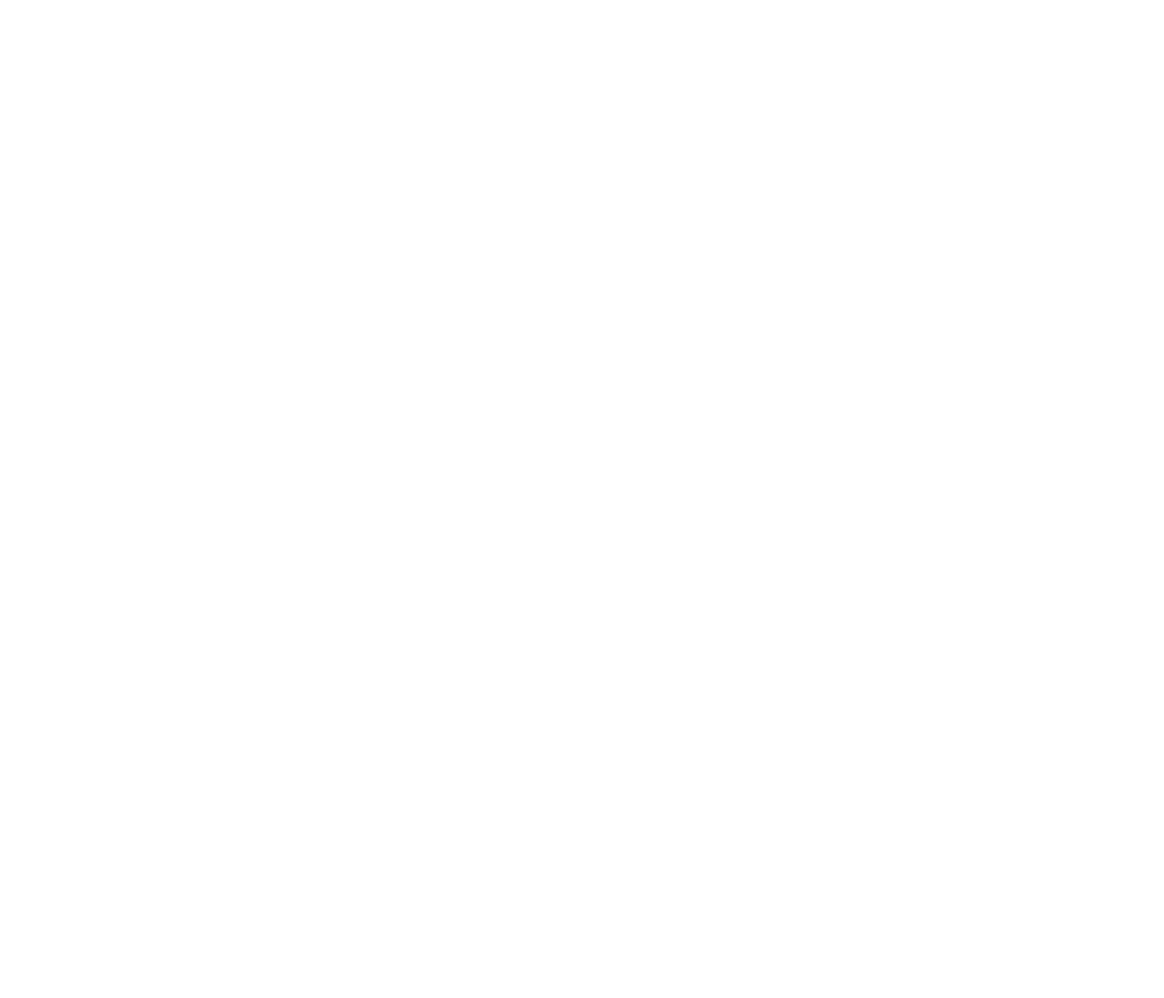
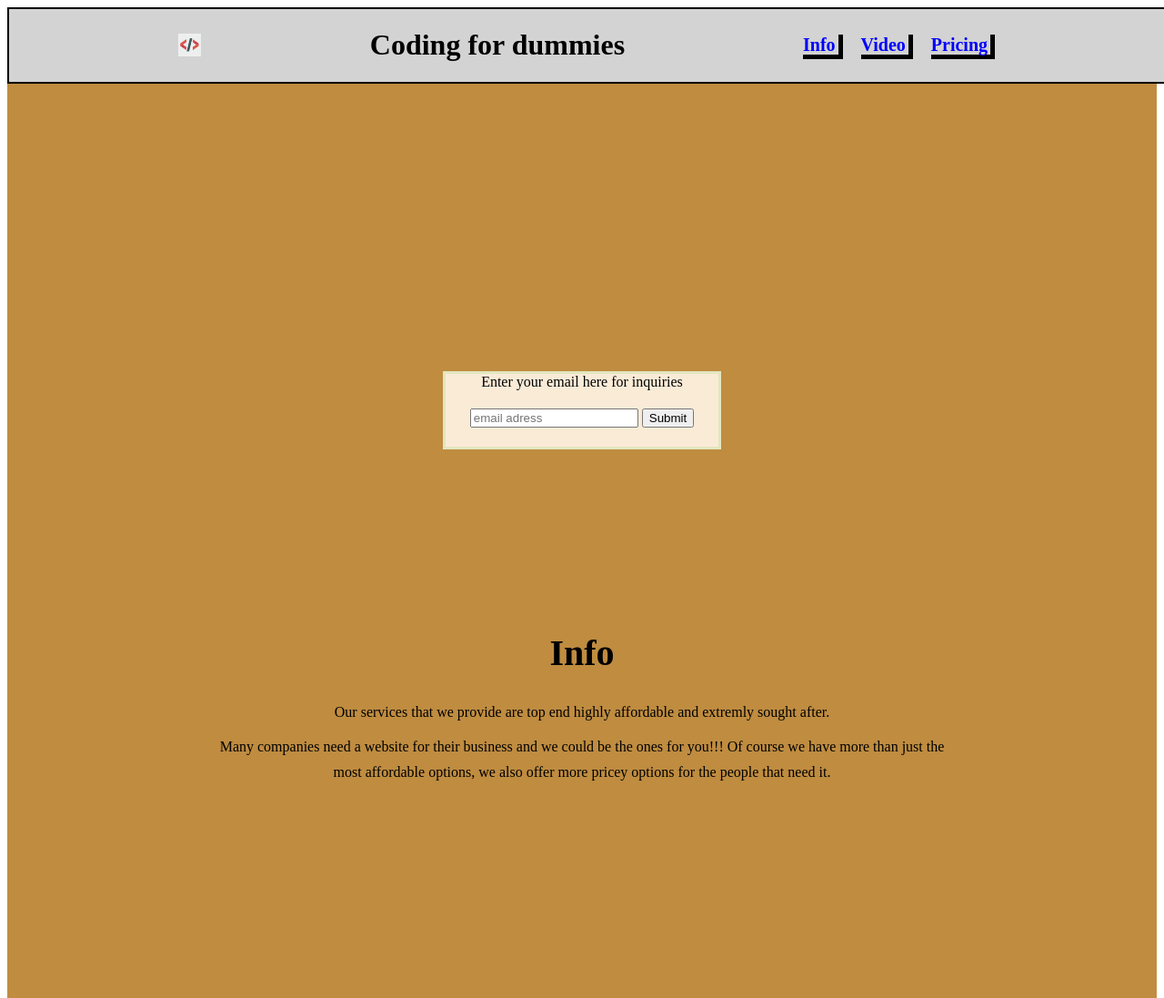
Before and after one commit to Szheng2048/productLanding, a plain HTML site: page index.html in a window 1280 px wide. Shown: the top 1097 px of the page at 91% size. Before the commit the page ends 800 px from the top, so only its background shows below. Drawn offline with Linux system fonts and the light colour scheme.

Commit message:
finished project

```diff
--- a/index.html
+++ b/index.html
@@ -3,19 +3,48 @@
 <head>
     <meta charset="UTF-8">
     <meta name="viewport" content="width=device-width, initial-scale=1.0">
-    <title>Document</title>
+    <title>Coding Services</title>
+    <link rel="stylesheet" href="styles.css">
 </head>
 <body>
   <main>
     <header id="header">
-        <img src="" alt="">
-        <h1></h1>
+        <img id="header-img" src="Screenshot 2023-10-24 151701.jpg" alt="Coding image">
+        <h1>Coding for dummies</h1>
         <nav id="nav-bar">
-            <a class="nav-link" href=""></a>
-            <a class="nav-link" href=""></a>
-            <a class="nav-link" href=""></a>
+            <div><p><a class="nav-link" href="#info">Info</a></p></div>
+            <div><p><a class="nav-link" href="#yvideo">Video</a></p></div>
+            <div><p><a class="nav-link" href="#pricing">Pricing</a></p></div>
+
         </nav>
     </header>
+    <div class="truebd">
+    <form action="https://www.freecodecamp.com/email-submit"  id="form">
+      <label for="email">Enter your email here for inquiries</br> <input id="email" name="email" placeholder="email adress" type="email" /></label>
+      <input id="submit" type="submit"/>
+    </form>
+    <div id="info">
+      <h2>Info</h2>
+      <p>Our services that we provide are top end highly affordable and extremly sought after.<div class="divider"></div> Many companies need a website for their business and we could be the ones for you!!! Of course we have more than just the <div class="divider"></div> most affordable options, we also offer more pricey options for the people that need it.</p>
+    </div>
+    <div id="yvideo">
+      <iframe width="560" height="315" src="https://www.youtube.com/embed/dvmMn1J-kqk?si=na7cycVP_8f6HN5u" title="YouTube video player" frameborder="0" allow="accelerometer; autoplay; clipboard-write; encrypted-media; gyroscope; picture-in-picture; web-share" allowfullscreen id="video" loading="lazy"></iframe>
+    </div>
+    <div id="pricing">
+      <h1 class="top">Pricing</h1>
+      <div class="money">
+        <h3>$40</h3><p>per hour</p><br>
+        <p>cheapest option</p>
+      </div>
+      <div class="money">
+        <h3>$80</h3><p>per hour</p><br><p>average option </p>
+      </div>
+      <div class="money">
+        <h3>$120</h3><p>per hour</p><br><p>best option</p>
+      </div>
+
+    </div>
+    </div>
   </main>
 </body>
 </html>
--- a/styles.css
+++ b/styles.css
@@ -0,0 +1,103 @@
+header {
+    display: flex;
+    position: fixed;
+    width: 100%;
+    justify-content: space-evenly;
+    border: 2px solid black;
+    background-color: lightgray;
+}
+
+form {
+    width: 300px;
+    height: 80px;
+    text-align: center;
+    background-color: antiquewhite;
+    margin: 200px auto ;
+    border:3px solid rgb(226, 230, 191);
+}
+
+.truebd {
+    background-color: rgb(191, 140, 64);
+}
+
+#header-img {
+    width: 25px;
+    height: 25px;
+    align-self: center;
+}
+
+#nav-bar {
+    display: flex;
+    flex-direction: row;
+    align-items: center;
+}
+p {
+    margin:10px
+}
+
+.truebd {
+    padding-top: 200px;
+}
+ input {
+    margin-top: 20px;
+    margin-bottom: 20px;
+ }
+
+h2 {
+    font-size: 40px;
+}
+
+#info {
+    text-align: center;
+    height: 400px;
+}
+
+.divider {
+    height: 10px;
+}
+.divider:nth-child(2) {
+    height: 10px;
+}
+
+a {
+    text-decoration: none;
+    font-weight: bold;
+    font-size: 20px;
+    border-bottom: 5px solid black;
+    border-right: 5px solid black;
+    padding-right: 3px;
+    color: blue;
+}
+#yvideo {
+    text-align: center;
+    height: 315px;
+    width: 560px;
+    border: 10px solid blue;
+    margin: 100px auto;
+}
+.money {
+    text-align: center;
+    background-color: burlywood;
+    border: 5px solid brown;
+}
+#pricing {
+    display: grid;
+    grid-template-rows: 100px 200px ;
+    grid-template-columns: 1fr 1fr 1fr;
+    column-gap: 30px;
+    background-color: bisque;
+    height: 300px;
+    padding-left: 20px;
+    padding-right: 20px;
+    padding-bottom: 100px;
+}
+.top {
+    grid-column: 1 / -1;
+    justify-self: center;
+    font-family: 'Gill Sans', 'Gill Sans MT', Calibri, 'Trebuchet MS', sans-serif;
+}
+@media (max-width: 400px) {
+    h1 {
+        color:chartreuse
+    }
+}
```
Also changed, not shown: Screenshot 2023-10-24 151701.jpg (added).
